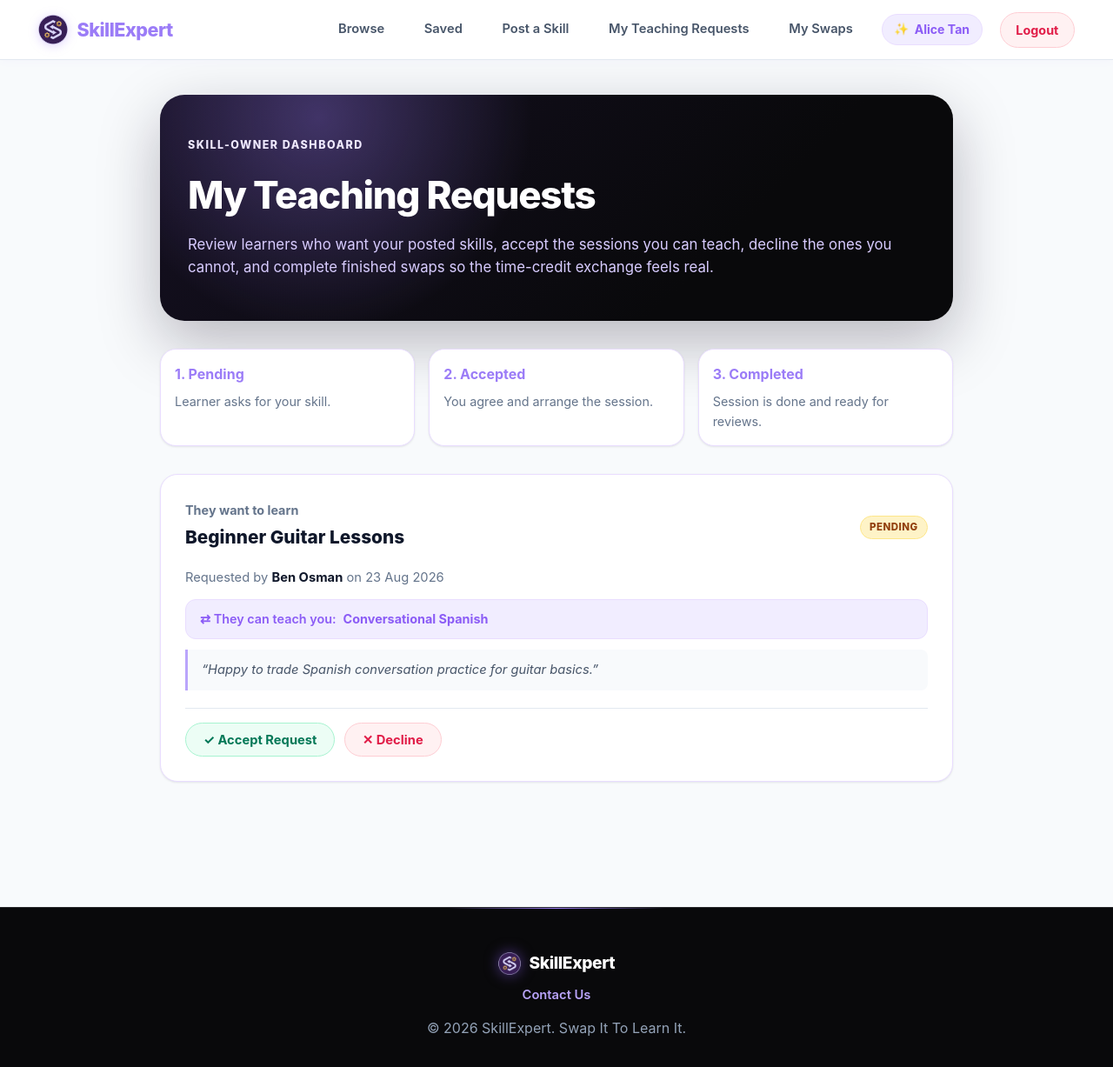
After one commit to IcarusFlew-SE/UECS2094---SkillExpert-Skills-Trading-Platform, a PHP site: page /teaching_requests.php in a window 1280 px wide. The commit adds this page. Shown: the whole page at 87% size. Run offline with PHP 8.4, Linux system fonts and the light colour scheme; a user stored in the database is signed in; data comes from the database, SQL or seed files in the repository.

Commit message:
V1.2 Fixed & Enhanced

```diff
--- a/assets/css/saved.css
+++ b/assets/css/saved.css
@@ -133,3 +133,8 @@
         flex-direction: column;
     }
 }
+
+.deletion-impact-note {
+    color: #9a3412;
+    font-weight: 700;
+}
--- a/assets/css/swaps.css
+++ b/assets/css/swaps.css
@@ -205,3 +205,186 @@
 .swap-card {
     border-color: var(--lavender-200);
 }
+
+/*  Dedicated teaching request lifecycle page  */
+.teaching-requests-header .eyebrow {
+    margin: 0 0 0.75rem;
+    color: #efe9ff;
+    font-size: 0.78rem;
+    font-weight: 800;
+    letter-spacing: 0.12em;
+    text-transform: uppercase;
+}
+
+.swap-lifecycle-guide {
+    display: grid;
+    grid-template-columns: repeat(3, minmax(0, 1fr));
+    gap: 1rem;
+    margin: 2rem 0;
+}
+
+.swap-lifecycle-guide div {
+    background: #ffffff;
+    border: 1px solid var(--lavender-200);
+    border-radius: 18px;
+    padding: 1rem;
+    box-shadow: var(--shadow-sm);
+}
+
+.swap-lifecycle-guide strong,
+.swap-lifecycle-guide span {
+    display: block;
+}
+
+.swap-lifecycle-guide strong {
+    color: var(--primary-color);
+    margin-bottom: 0.35rem;
+}
+
+.swap-lifecycle-guide span,
+.swap-action-note,
+.swap-card-label {
+    color: var(--text-muted);
+    font-size: 0.9rem;
+}
+
+.teaching-request-list {
+    display: grid;
+    gap: 1.25rem;
+}
+
+.teaching-request-card {
+    margin-bottom: 0;
+}
+
+.swap-card-label {
+    display: inline-block;
+    margin-bottom: 0.2rem;
+    font-weight: 700;
+}
+
+.muted-offer {
+    background: #f8fafc;
+    border-color: var(--border-color);
+    color: var(--text-secondary);
+}
+
+.swap-action-note {
+    margin: 0;
+    font-weight: 700;
+}
+
+@media (max-width: 760px) {
+    .swap-lifecycle-guide {
+        grid-template-columns: 1fr;
+    }
+}
+
+* --- Post-completion review integration --- */
+.review-callout-header {
+    align-items: flex-start;
+    display: flex;
+    gap: 1rem;
+    justify-content: space-between;
+    margin-bottom: 0.8rem;
+}
+
+.review-callout-header h4 {
+    color: var(--text-primary);
+    font-size: 1.05rem;
+    margin: 0;
+}
+
+.review-eyebrow {
+    color: var(--primary-color);
+    font-size: 0.72rem;
+    font-weight: 800;
+    letter-spacing: 0.12em;
+    margin: 0 0 0.2rem;
+    text-transform: uppercase;
+}
+
+.review-details-link {
+    color: var(--primary-color);
+    font-size: 0.85rem;
+    font-weight: 800;
+    text-decoration: none;
+    white-space: nowrap;
+}
+
+.review-helper-text,
+.review-microcopy {
+    color: var(--text-muted);
+    font-size: 0.9rem;
+}
+
+.review-form textarea {
+    border: 1px solid var(--border-color);
+    border-radius: var(--radius-md);
+    color: var(--text-primary);
+    font: inherit;
+    padding: 0.85rem 1rem;
+    resize: vertical;
+    transition: var(--transition);
+    width: 100%;
+}
+
+.review-form textarea:focus {
+    border-color: var(--primary-color);
+    box-shadow: 0 0 0 3px var(--primary-soft);
+    outline: none;
+}
+
+.review-submit-row {
+    align-items: center;
+    display: flex;
+    flex-wrap: wrap;
+    gap: 0.8rem;
+}
+
+.star-rating {
+    border: 0;
+    display: inline-flex;
+    flex-direction: row-reverse;
+    gap: 0.15rem;
+    justify-content: flex-end;
+    margin: 0;
+    padding: 0;
+}
+
+.star-rating legend {
+    color: var(--text-primary);
+    font-size: 0.9rem;
+    font-weight: 800;
+    margin-bottom: 0.25rem;
+    width: 100%;
+}
+
+.star-rating input {
+    opacity: 0;
+    position: absolute;
+}
+
+.star-rating label {
+    color: #d6cfea;
+    cursor: pointer;
+    font-size: 1.8rem;
+    line-height: 1;
+    transition: color 0.15s ease, transform 0.15s ease;
+}
+
+.star-rating input:checked ~ label,
+.star-rating label:hover,
+.star-rating label:hover ~ label {
+    color: #f5b301;
+}
+
+.star-rating label:hover {
+    transform: translateY(-1px) scale(1.08);
+}
+
+@media (max-width: 640px) {
+    .review-callout-header {
+        flex-direction: column;
+    }
+}
--- a/includes/nav.php
+++ b/includes/nav.php
@@ -27,6 +27,7 @@ $userName = $_SESSION['name'] ?? 'User';
                 <li class="nav-item"><a href="/main/public/browse.php" class="nav-link">Browse</a></li>
                 <li class="nav-item"><a href="/main/public/saved.php" class="nav-link">Saved</a></li>
                 <li class="nav-item"><a href="/main/public/posting.php" class="nav-link">Post a Skill</a></li>
+                <li class="nav-item"><a href="/main/public/teaching_requests.php" class="nav-link">My Teaching Requests</a></li>
                 <li class="nav-item"><a href="/main/public/swaps.php" class="nav-link">My Swaps</a></li>
                 <li class="nav-item nav-user-item">
                     <span class="nav-user-name"><?php echo htmlspecialchars($userName); ?></span>
--- a/public/contact.php
+++ b/public/contact.php
@@ -70,7 +70,7 @@ require_once __DIR__ . '/../includes/header.php';
                     <div class="contact-method-icon">📍</div>
                     <div class="contact-method-detail">
                         <strong>Location</strong>
-                        <span>Universiti Tunku Abdul Rahman, Kampar Campus, Perak, Malaysia</span>
+                        <span>Universiti Tunku Abdul Rahman, Malaysia</span>
                     </div>
                 </div>
             </div>
--- /dev/null
+++ b/public/teaching_requests.php
@@ -0,0 +1,126 @@
+<?php
+/**
+ * My Teaching Requests — skill-owner lifecycle dashboard.
+ * Dedicated page for incoming swap requests on the current user's posted skills.
+ */
+
+require_once __DIR__ . '/../auth/session_check.php';
+require_once __DIR__ . '/../config/db.php';
+require_once __DIR__ . '/../includes/swap_functions.php';
+
+$pageTitle     = 'My Teaching Requests - SkillExpert';
+$currentUserId = (int) $_SESSION['user_id'];
+$received      = getReceivedRequests($pdo, $currentUserId);
+$flash         = getAndClearFlash();
+
+require_once __DIR__ . '/../includes/header.php';
+
+function renderTeachingRequestActions(array $swap): void
+{
+    $status = $swap['status'];
+    ?>
+    <div class="swap-actions">
+        <?php if ($status === 'pending'): ?>
+            <form method="POST" action="/main/actions/swap_request_action.php" class="inline-form">
+                <input type="hidden" name="swap_id" value="<?php echo (int) $swap['id']; ?>">
+                <input type="hidden" name="action" value="accept">
+                <input type="hidden" name="redirect_to" value="/main/public/teaching_requests.php">
+                <button type="submit" class="btn btn-accept">✓ Accept Request</button>
+            </form>
+            <form method="POST" action="/main/actions/swap_request_action.php" class="inline-form">
+                <input type="hidden" name="swap_id" value="<?php echo (int) $swap['id']; ?>">
+                <input type="hidden" name="action" value="decline">
+                <input type="hidden" name="redirect_to" value="/main/public/teaching_requests.php">
+                <button type="submit" class="btn btn-decline" data-confirm="Decline this teaching request?">✕ Decline</button>
+            </form>
+        <?php elseif ($status === 'accepted'): ?>
+            <form method="POST" action="/main/actions/swap_request_action.php" class="inline-form">
+                <input type="hidden" name="swap_id" value="<?php echo (int) $swap['id']; ?>">
+                <input type="hidden" name="action" value="complete">
+                <input type="hidden" name="redirect_to" value="/main/public/teaching_requests.php">
+                <button type="submit" class="btn btn-accept" data-confirm="Mark this teaching request as complete? This awards the session as finished.">★ Complete Session</button>
+            </form>
+        <?php else: ?>
+            <p class="swap-action-note">No further action needed for this <?php echo htmlspecialchars($status); ?> request.</p>
+        <?php endif; ?>
+    </div>
+    <?php
+}
+?>
+
+<link rel="stylesheet" href="/main/assets/css/swaps.css?v=<?php echo filemtime(__DIR__ . '/../assets/css/swaps.css'); ?>">
+
+<section class="container swaps-page teaching-requests-page">
+    <div class="swaps-page-header teaching-requests-header">
+        <p class="eyebrow">Skill-owner dashboard</p>
+        <h1>My Teaching Requests</h1>
+        <p>Review learners who want your posted skills, accept the sessions you can teach, decline the ones you cannot, and complete finished swaps so the time-credit exchange feels real.</p>
+    </div>
+
+    <?php if ($flash): ?>
+        <div class="flash-msg flash-<?php echo htmlspecialchars($flash['type']); ?>">
+            <?php echo htmlspecialchars($flash['text']); ?>
+        </div>
+    <?php endif; ?>
+
+    <div class="swap-lifecycle-guide" aria-label="Teaching request lifecycle">
+        <div><strong>1. Pending</strong><span>Learner asks for your skill.</span></div>
+        <div><strong>2. Accepted</strong><span>You agree and arrange the session.</span></div>
+        <div><strong>3. Completed</strong><span>Session is done and ready for reviews.</span></div>
+    </div>
+
+    <?php if (empty($received)): ?>
+        <div class="empty-state">
+            <p>No incoming teaching requests yet.</p>
+            <p class="mt-2"><a href="/main/public/posting.php" class="btn btn-primary">Post or Improve a Skill</a></p>
+        </div>
+    <?php else: ?>
+        <div class="teaching-request-list">
+            <?php foreach ($received as $swap): ?>
+                <article class="swap-card teaching-request-card">
+                    <div class="swap-card-top-bar">
+                        <div>
+                            <span class="swap-card-label">They want to learn</span>
+                            <h3><?php echo htmlspecialchars($swap['skillTitle']); ?></h3>
+                        </div>
+                        <span class="status-badge status-<?php echo statusBadgeClass($swap['status']); ?>">
+                            <?php echo htmlspecialchars(ucfirst($swap['status'])); ?>
+                        </span>
+                    </div>
+
+                    <p class="swap-meta">
+                        Requested by <strong><?php echo htmlspecialchars($swap['requesterName']); ?></strong>
+                        on <?php echo htmlspecialchars(date('d M Y', strtotime($swap['createdAt']))); ?>
+                    </p>
+
+                    <?php if (!empty($swap['offeredSkillTitle'])): ?>
+                        <div class="swap-offer-box">
+                            <span>⇄ They can teach you:</span>
+                            <strong><?php echo htmlspecialchars($swap['offeredSkillTitle']); ?></strong>
+                        </div>
+                    <?php else: ?>
+                        <div class="swap-offer-box muted-offer">
+                            <span>Time-credit swap:</span>
+                            <strong>No specific return skill selected yet</strong>
+                        </div>
+                    <?php endif; ?>
+
+                    <?php if (!empty($swap['message'])): ?>
+                        <div class="swap-message-bubble">
+                            &ldquo;<?php echo htmlspecialchars($swap['message']); ?>&rdquo;
+                        </div>
+                    <?php endif; ?>
+
+                    <?php renderTeachingRequestActions($swap); ?>
+
+                    <?php if ($swap['status'] === 'completed'): ?>
+                        <?php include __DIR__ . '/../includes/review_form_partial.php'; ?>
+                    <?php endif; ?>
+                </article>
+            <?php endforeach; ?>
+        </div>
+    <?php endif; ?>
+</section>
+
+<script src="/main/assets/js/swaps.js?v=<?php echo filemtime(__DIR__ . '/../assets/js/swaps.js'); ?>"></script>
+<?php require_once __DIR__ . '/../includes/footer.php'; ?>
```
Also changed, not shown: actions/review_submit.php (+22 -7 lines), actions/skill_delete.php (+86 -6 lines), actions/swap_request_action.php (+18 -6 lines), includes/review_form_partial.php (+31 -13 lines), public/my_skills.php (+6 -2 lines), README.md.
